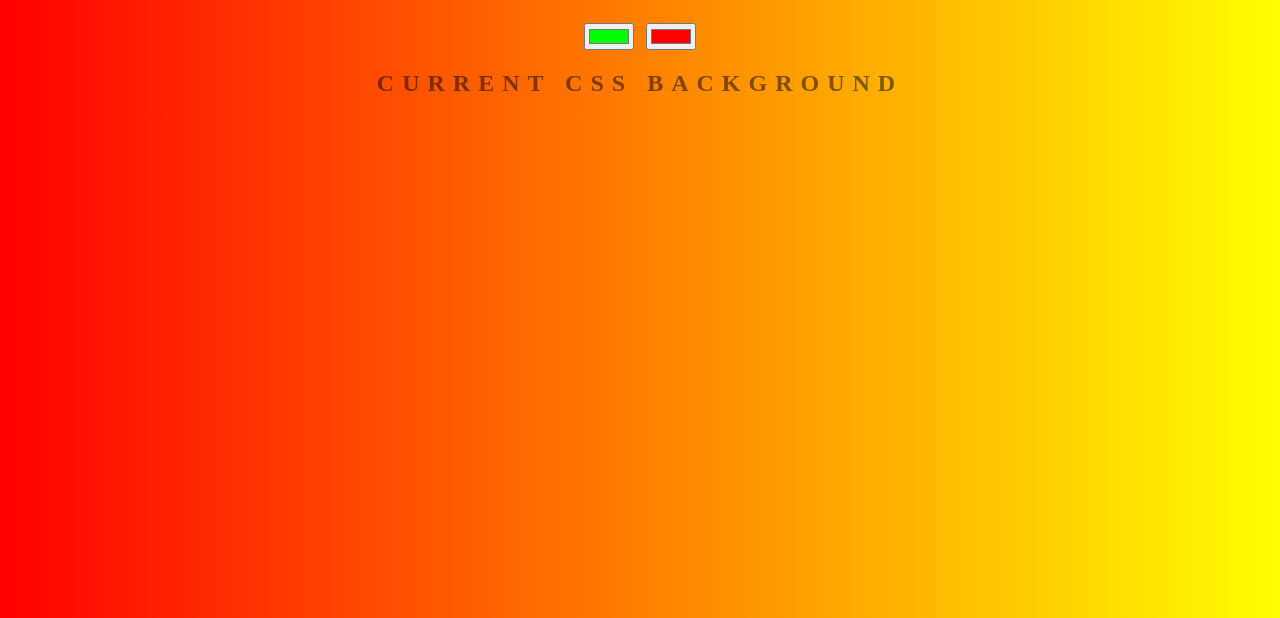
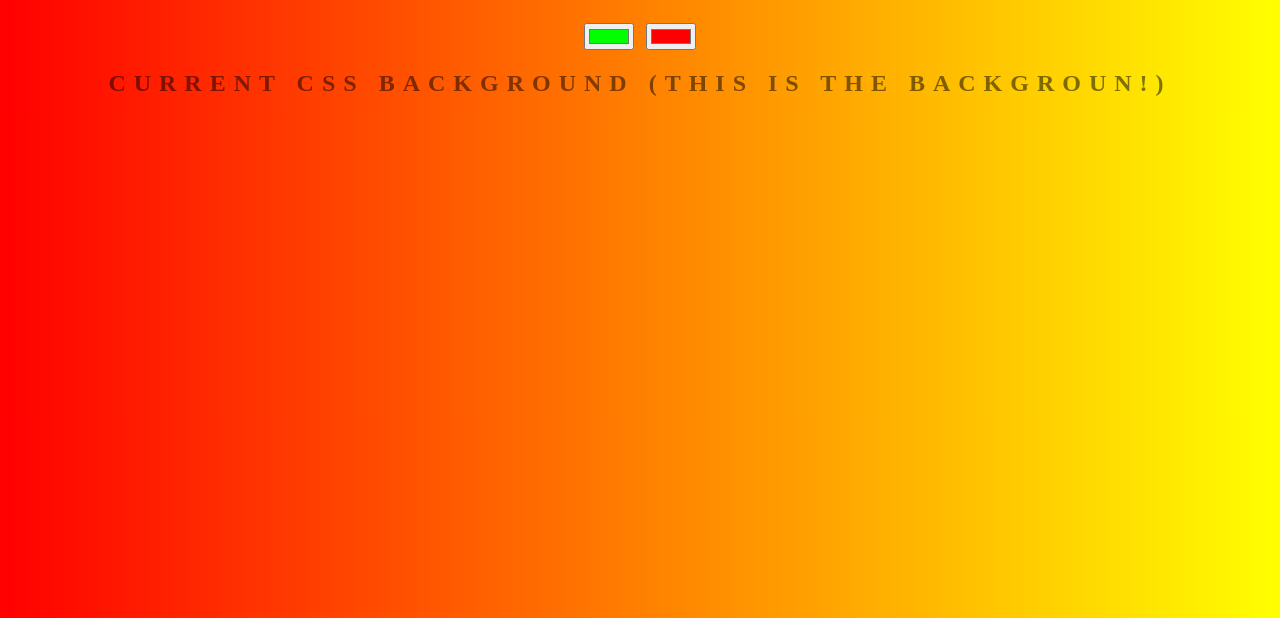
Before and after one commit to dwthefirst/background-generator, a plain HTML site: page index.html in a window 1280 px wide. Shown: the part 182-800 px from the top of the page. Drawn offline with Linux system fonts and the light colour scheme.

Commit message:
changing text in h2 line 11.

```diff
--- a/index.html
+++ b/index.html
@@ -8,7 +8,7 @@
 	<h1>COOL Background Generator</h1>
 	<input class="color1" type="color" name="color1" value="#00ff00">
 	<input class="color2" type="color" name="color2" value="#ff0000">
-	<h2>Current CSS Background</h2>
+	<h2>Current CSS Background (This is the backgroun!)</h2>
 	<h3></h3>
 	<script type="text/javascript" src="script.js"></script>
 </body>
```
